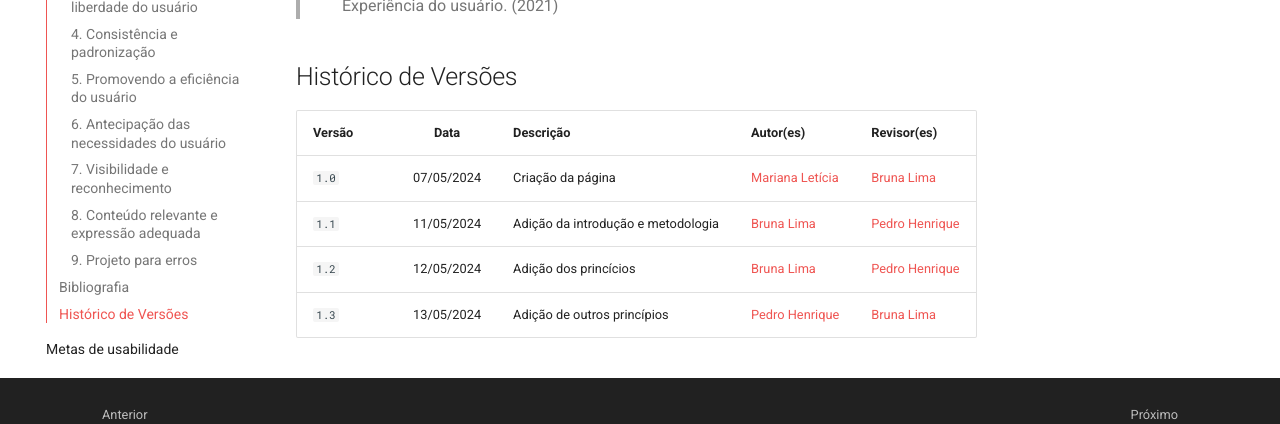
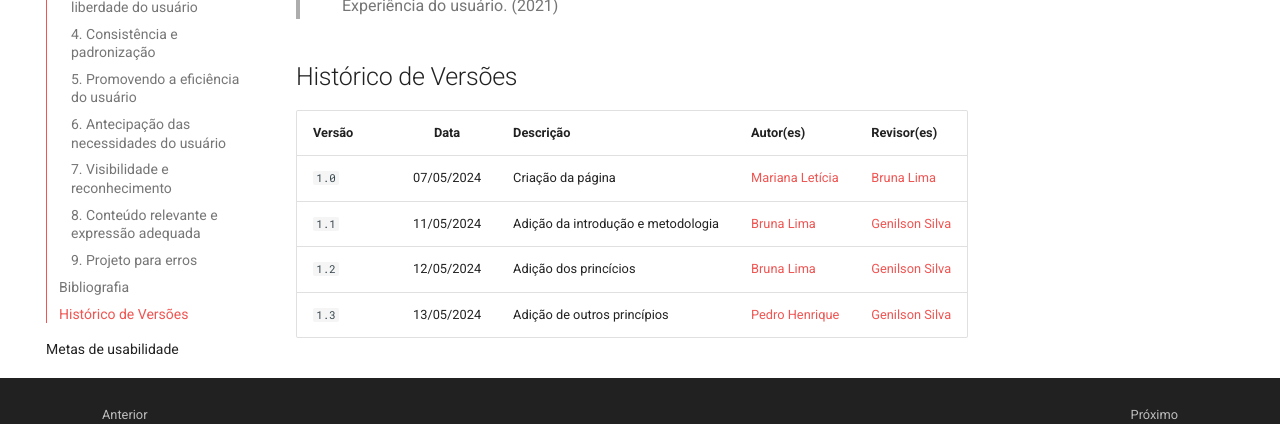
Before and after one commit to Interacao-Humano-Computador/2024.1-CBMERJ, an MkDocs documentation site: the page built from docs/analise_requisitos_2/principios_gerais.md, in a window 1280 px wide and 900 px high, scrolled down 10218 px. Shown: the part 365-789 px from the top of the window. Built offline with MkDocs 1.6.1 and Material for MkDocs 9.7.7, drawn with Linux system fonts in a browser that asks for light colours; comment, search, counter and statistics services are not loaded.

Commit message:
Adicionando revisor

```diff
--- a/docs/analise_requisitos_2/principios_gerais.md
+++ b/docs/analise_requisitos_2/principios_gerais.md
@@ -110,6 +110,6 @@ Por outro lado, na figura 10, observamos que embora haja opções de acessibilid
 | Versão |    Data    | Descrição                                 | Autor(es)                                       | Revisor(es)                                    |
 | ------ | :--------: | ----------------------------------------- | ----------------------------------------------- | ---------------------------------------------- |
 | `1.0`   | 07/05/2024 | Criação da página                         | [Mariana Letícia](https://github.com/Marianannn) |   [Bruna Lima](https://github.com/libruna)  |
-| `1.1`   | 11/05/2024 | Adição da introdução e metodologia        | [Bruna Lima](https://github.com/libruna)         |   [Pedro Henrique](https://github.com/PedroHhenriq)  |
-| `1.2`   | 12/05/2024 | Adição dos princícios                     | [Bruna Lima](https://github.com/libruna)         |   [Pedro Henrique](https://github.com/PedroHhenriq)  |
-| `1.3`   | 13/05/2024 | Adição de outros princípios               | [Pedro Henrique](https://github.com/PedroHhenriq)  | [Bruna Lima](https://github.com/libruna)     |
+| `1.1`   | 11/05/2024 | Adição da introdução e metodologia        | [Bruna Lima](https://github.com/libruna)         |   [Genilson Silva](https://github.com/GenilsonJrs)  |
+| `1.2`   | 12/05/2024 | Adição dos princícios                     | [Bruna Lima](https://github.com/libruna)         |   [Genilson Silva](https://github.com/GenilsonJrs)  |
+| `1.3`   | 13/05/2024 | Adição de outros princípios               | [Pedro Henrique](https://github.com/PedroHhenriq)  | [Genilson Silva](https://github.com/GenilsonJrs)     |
```
